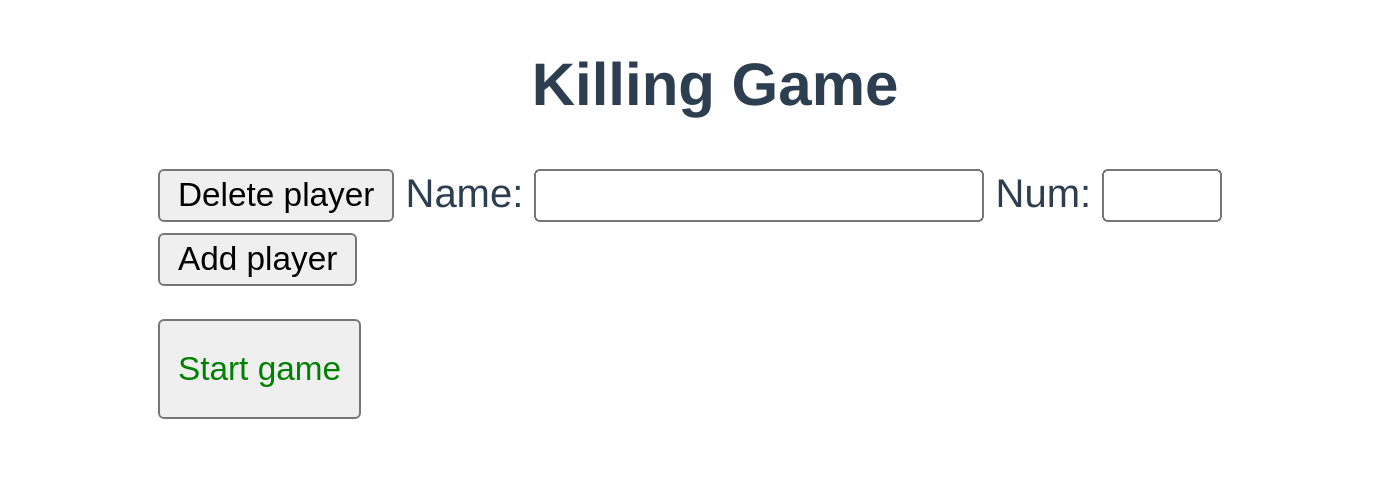
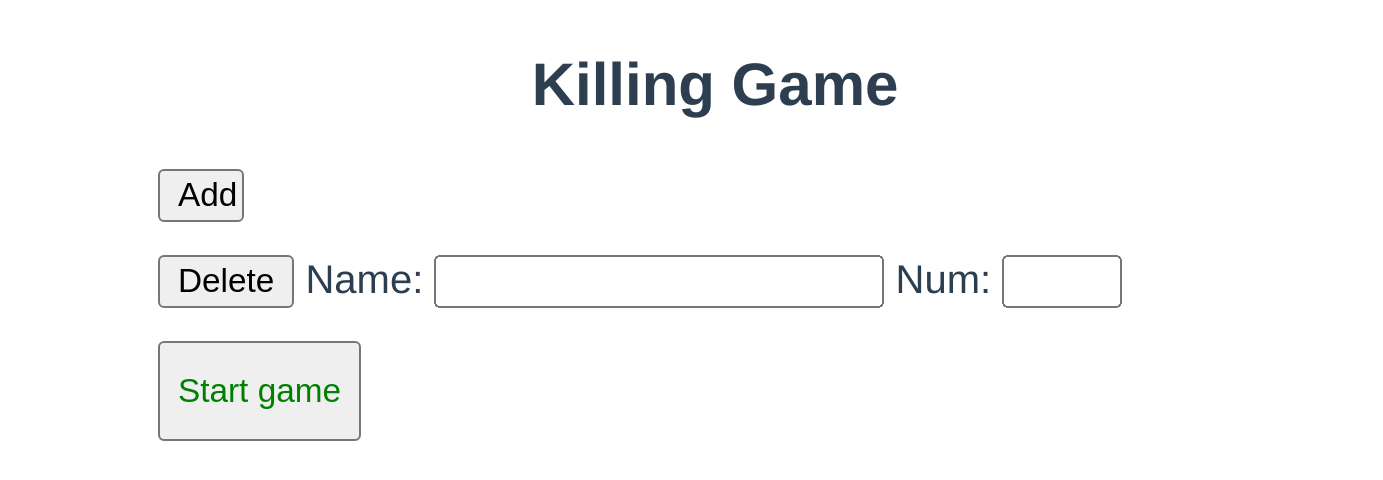
Before and after one commit to ODushyn/killing-game-darts, a Vue app: page / in a window 1280 px wide. Shown: the top 480 px of the page, 1383 px wide, since content can reach past the window. Built offline with nearby package versions, Linux system fonts and the light colour scheme.

Commit message:
styles im Players.vue

```diff
--- a/src/components/Players.vue
+++ b/src/components/Players.vue
@@ -1,17 +1,21 @@
 <template>
   <div class="container">
-    <div v-for="(player, index) in this.players" :key="index">
+    <div class="player-action-buttons">
+      <button v-on:click="addPlayer">
+        Add
+      </button>
+      <button v-if="players.length > 1" v-on:click="rotate">
+        Rotate
+      </button>
+    </div>
+
+    <div v-for="(player, index) in this.players" :key="index" class="player-row">
       <button v-on:click="deletePlayer(index)">
-        Delete player
+        Delete
       </button>
       Name: <input v-model="player.name"/>
       Num: <input v-model="player.num" v-bind:style="{width: 40 + 'px', 'text-align': 'center'}"/>
     </div>
-
-    <button v-on:click="addPlayer"
-            class="add-player-button">
-      Add player
-    </button>
 
     <button v-on:click="$emit('startGame', players)"
             class="start-button">
@@ -37,6 +41,9 @@
       },
       deletePlayer(index) {
         this.players.splice(index, 1);
+      },
+      rotate() {
+        this.players.reverse();
       }
     }
   }
@@ -55,7 +62,20 @@
     color: green;
   }
 
-  .add-player-button {
+  .player-action-buttons {
+    display: flex;
+    width: 110%;
+    margin-bottom: 2%;
+  }
+
+  .player-action-buttons button {
+    margin-right: 1%;
+    width: 7%;
+  }
+
+  .player-row {
     margin-top: 1%;
   }
+
+
 </style>
```
